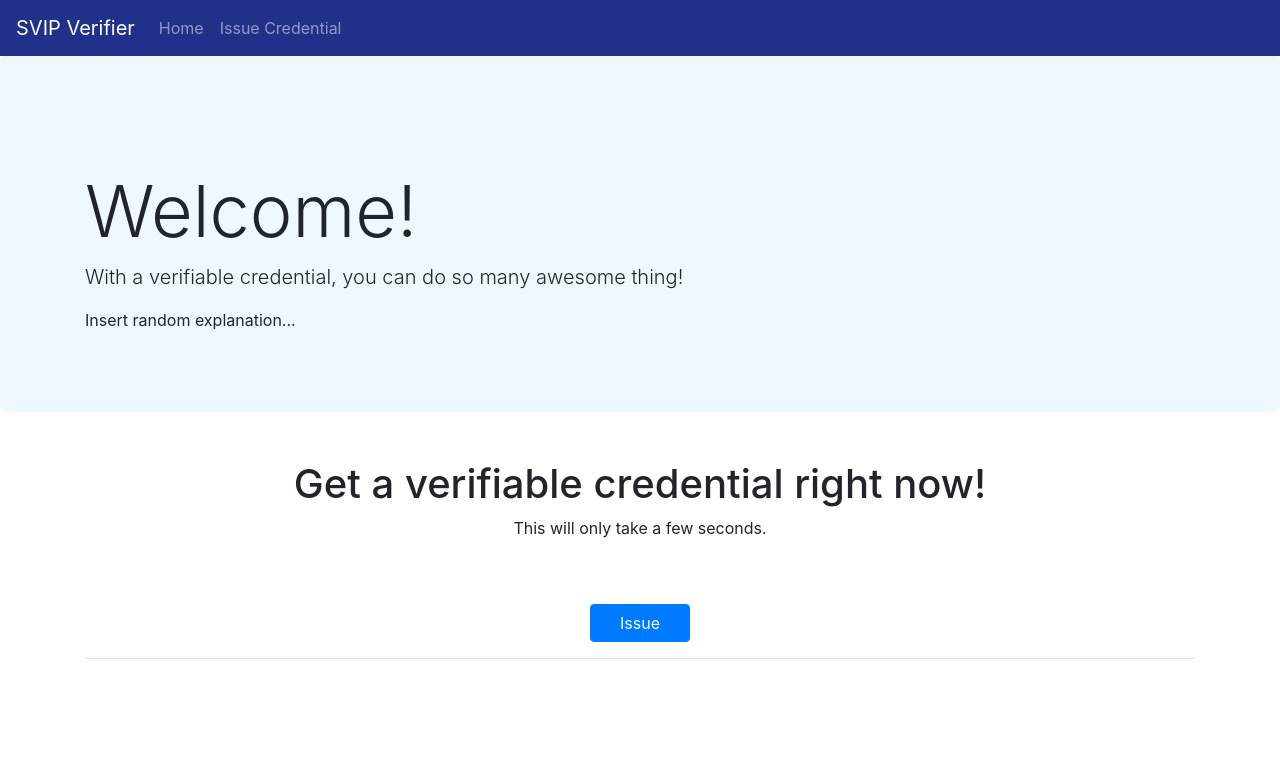
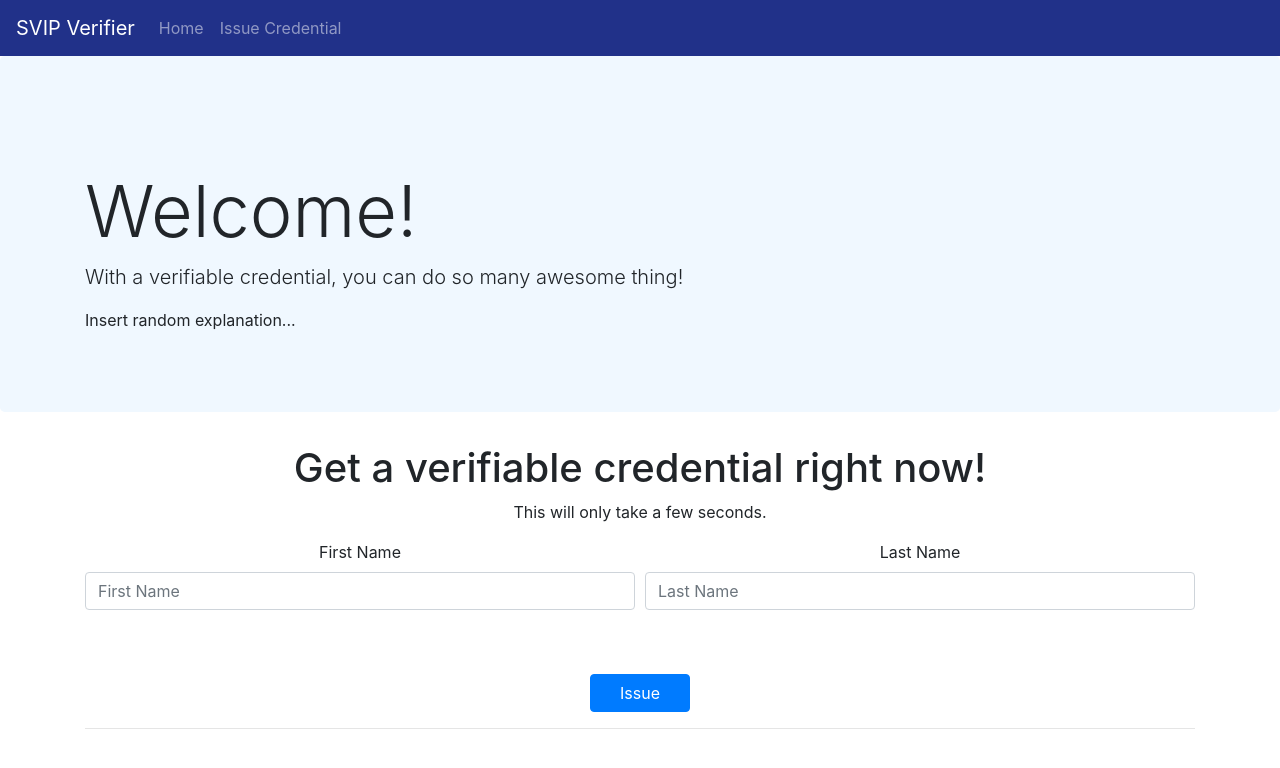
Before and after one commit to grace0925/svip-demo-verifier, a React (Create React App) app in the folder client/: page / in a window 1280 px wide. Shown: the top 768 px of the page. Built offline with nearby package versions, Linux system fonts and the light colour scheme.

Commit message:
add basic form

```diff
--- a/client/src/header.js
+++ b/client/src/header.js
@@ -2,7 +2,7 @@ import React from 'react'
 import './common.css'
 import {Navbar, Nav, Jumbotron} from 'react-bootstrap'
 
-export default function Header() {
+function Header() {
     return (
         <div>
             <Navbar variant="dark" className="darkblue">
@@ -26,3 +26,5 @@ export default function Header() {
         </div>
     );
 }
+
+export default Header
--- a/client/src/issueCred.js
+++ b/client/src/issueCred.js
@@ -1,19 +1,73 @@
 import React from 'react'
+import axios from 'axios'
 import './common.css'
-import {Container, Row, Col, Button} from "react-bootstrap";
+import {Container, Form, Col, Button} from "react-bootstrap";
 
-export default function IssueCred() {
-    return(
-        <Container className="issuer" >
-            <Row className="mt-5">
-                <Col>
+class IssueCred extends React.Component {
+    constructor(props) {
+        super(props);
+
+        this.state = {
+            firstname: '',
+            lastname: '',
+            cred: '',
+        }
+    }
+
+    submitHandler = e => {
+        e.preventDefault()
+        console.log(this.state)
+        axios.post('http://localhost:8080/issueCred', this.state)
+            .then(response => {
+                console.log(response)
+            })
+            .catch(error => {
+                console.log(error)
+            })
+    }
+
+    changeHandler = e => {
+        this.setState({
+            [e.target.name]: e.target.value
+        })
+    }
+
+    render() {
+        const {cred, firstname, lastname} = this.state
+        return(
+            <Container>
+                <Form onSubmit={this.submitHandler} className="issuer" >
                     <h1>Get a verifiable credential right now!</h1>
                     <p>This will only take a few seconds.</p>
-                    <Button className="issueBtn" variant="primary mt-5">Issue</Button>
+                    <Form.Row>
+                        <Form.Group as={Col}>
+                            <Form.Label>First Name</Form.Label>
+                            <Form.Control
+                                type="text"
+                                placeholder="First Name"
+                                name="firstname"
+                                value={firstname}
+                                onChange={this.changeHandler}/>
+                        </Form.Group>
+                        <Form.Group as={Col}>
+                            <Form.Label>Last Name</Form.Label>
+                            <Form.Control
+                                type="text"
+                                placeholder="Last Name"
+                                name="lastname"
+                                value={lastname}
+                                onChange={this.changeHandler}/>
+                        </Form.Group>
+                    </Form.Row>
+                    <Button
+                        className="issueBtn"
+                        variant="primary mt-5"
+                        type="submit">Issue</Button>
                     <hr/>
-                </Col>
-            </Row>
+                </Form>
+            </Container>
+        );
+    }
+}
 
-        </Container>
-    );
-}
+export default IssueCred
```
Also changed, not shown: 1 other file (tests, documents, lock files or other folders).
